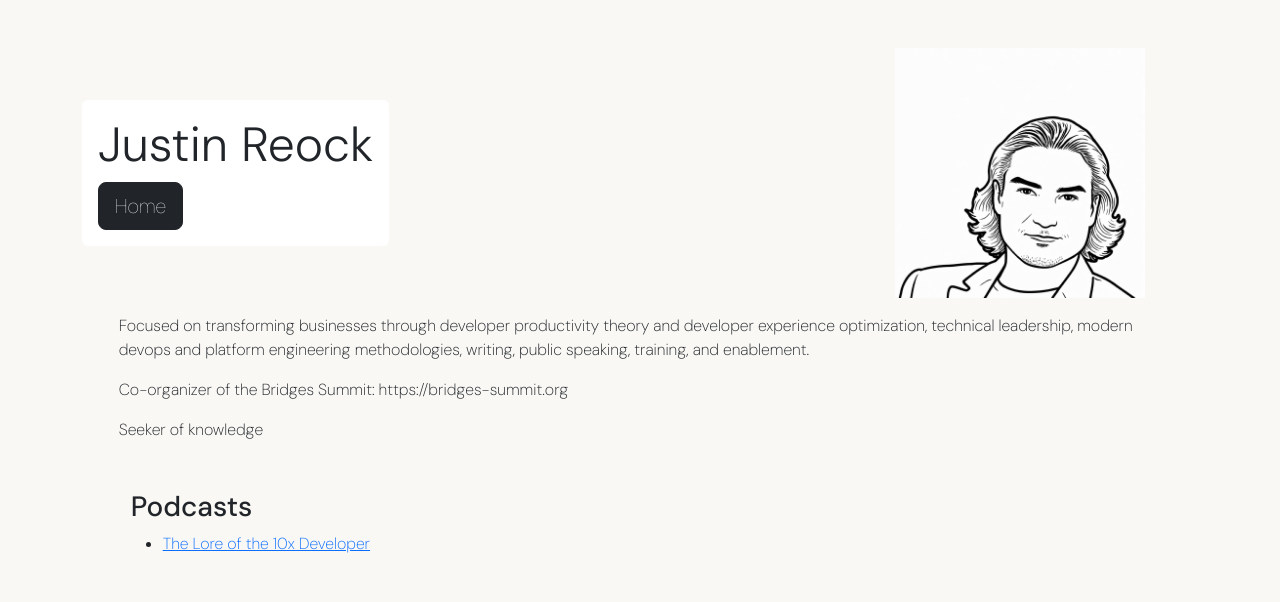
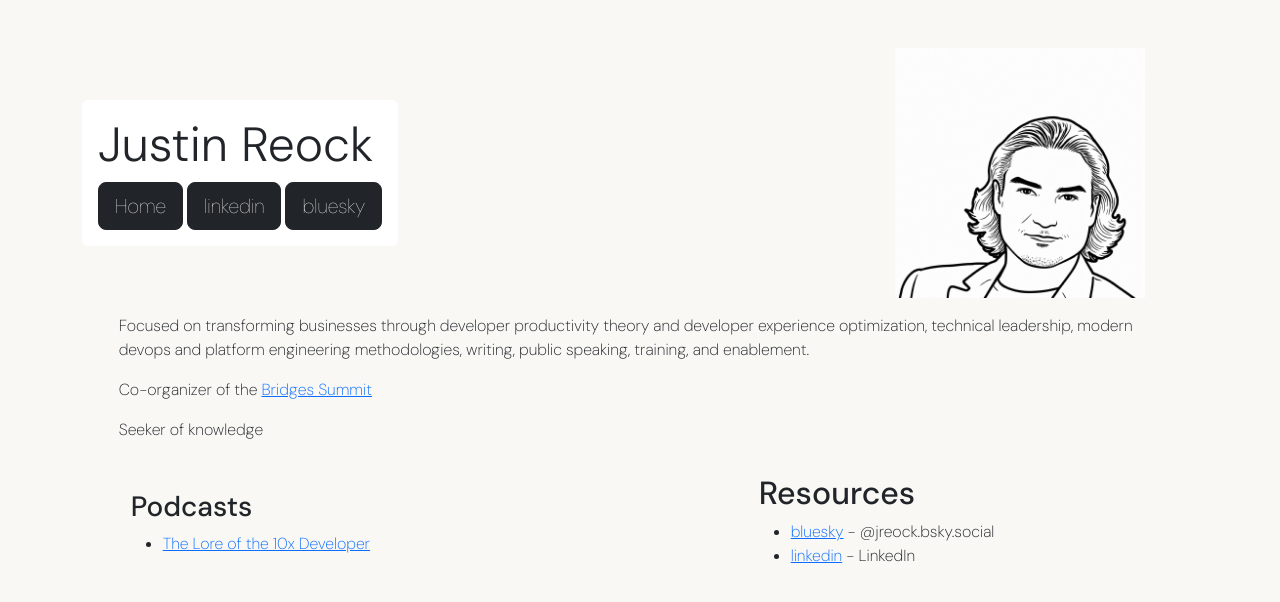
Before and after one commit to 10xInsights-dev/10xInsights-dev.github.io, a Jekyll site: the page built from _people/justin_reock.md, in a window 1280 px wide. Shown: the top 602 px of the page. Built offline with Jekyll 4.4.1, drawn with Linux system fonts in a browser that asks for light colours.

```diff
--- a/_people/justin_reock.md
+++ b/_people/justin_reock.md
@@ -4,13 +4,18 @@ host: false
 name: Justin Reock
 linkedin: https://www.linkedin.com/in/justinreock/
 image: justin_reock-line.jpg
-twitter:
-bluesky:
 key: justin_reock
+resources:
+  - title: "bluesky"
+    link: "https://bsky.app/profile/jreock.bsky.social"
+    description: "@jreock.bsky.social"
+  - title: "linkedin"
+    link: "https://www.linkedin.com/in/justinreock/"
+    description: "LinkedIn"
 ---
 
 Focused on transforming businesses through developer productivity theory and developer experience optimization, technical leadership, modern devops and platform engineering methodologies, writing, public speaking, training, and enablement.
 
-Co-organizer of the Bridges Summit: https://bridges-summit.org
+Co-organizer of the [Bridges Summit](https://bridges-summit.org)
 
 Seeker of knowledge
```
Also changed, not shown: _podcasts/pod1.md (+7 -0 lines).
